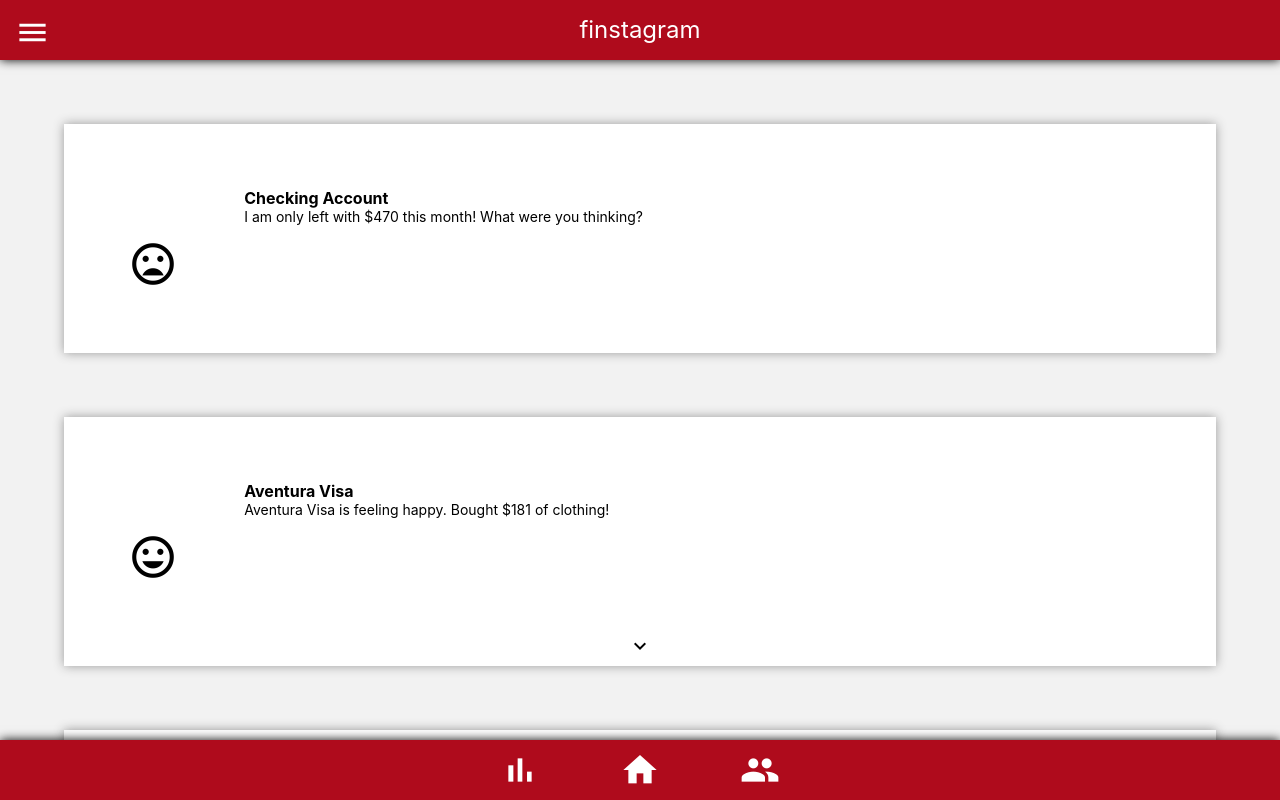
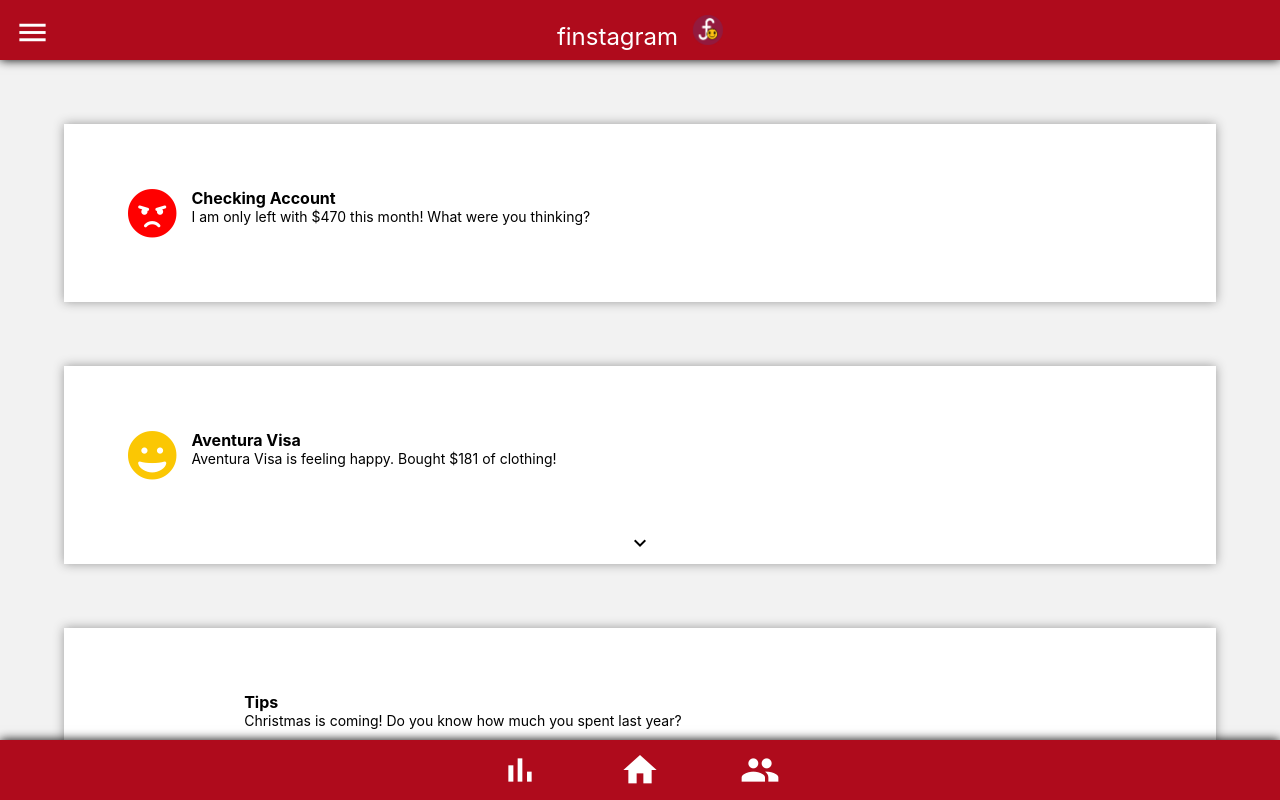
Before and after one commit to thomas-armena/cibc-hackathon-finstagram, a React (Create React App) app in the folder openbanking/: page / in a window 1280 px wide. Built offline with nearby package versions, Linux system fonts and the light colour scheme; no server answers; the HTML template or start-up script is replaced by a standard one.

Commit message:
added icons

```diff
--- a/openbanking/public/index.html
+++ b/openbanking/public/index.html
@@ -5,6 +5,7 @@
     <link rel="shortcut icon" href="%PUBLIC_URL%/favicon.ico">
     <meta name="viewport" content="width=device-width, initial-scale=1, shrink-to-fit=no">
     <link rel="stylesheet" href="https://fonts.googleapis.com/icon?family=Material+Icons">
+    <link rel='stylesheet' href='https://use.fontawesome.com/releases/v5.5.0/css/all.css' integrity='sha384-B4dIYHKNBt8Bc12p+WXckhzcICo0wtJAoU8YZTY5qE0Id1GSseTk6S+L3BlXeVIU' crossorigin='anonymous'>
     <meta name="theme-color" content="#000000">
     <!--
       manifest.json provides metadata used when your web app is added to the
--- a/openbanking/src/App.js
+++ b/openbanking/src/App.js
@@ -63,7 +63,9 @@ class App extends Component {
 				<div className={contentClass}>
 					{/*Menu Bar */}
 					<div className="menubar">
-						<div className="menubar-title">finstagram</div>
+						<div className="menubar-title">finstagram<img src="finstagram.png" style={{
+							marginLeft:'15px'
+						}} height={30} width={30} /></div>
 						<div className="menubar-menu"><i onClick={this.handleMenuClick} className="material-icons">menu</i></div>
 					</div>
 
--- a/openbanking/src/components/Suggestion.js
+++ b/openbanking/src/components/Suggestion.js
@@ -7,7 +7,7 @@ export default class Suggestion extends Component {
     render(){
       return(
           <div className="suggestion">
-            <i className="material-icons" style={{fontSize:"50px"}}>{this.props.icon}</i>
+            <i className={this.props.iconclass} style={{fontSize:"50px", color:this.props.iconcolor}}>{this.props.icon}</i>
             <div style={{marginLeft:'15px'}}>
               <div><b>{this.props.title}</b></div>
               <div style={{fontSize:'14px'}}>{this.props.message}</div>
--- a/openbanking/src/pages/Livefeed.js
+++ b/openbanking/src/pages/Livefeed.js
@@ -78,14 +78,18 @@ export default class Livefeed extends Component {
       <div>
         <div className="lf-item">
           <Suggestion
-            icon="mood_bad"
+            iconclass="fas fa-angry"
+            icon=""
+            iconcolor="red"
             title="Checking Account"
             message="I am only left with $470 this month! What were you thinking?"
           />
         </div>
         <div className="lf-item" onClick={this.handleHide1}>
           <Suggestion
-            icon="mood"
+            iconclass="fas fa-grin"
+            icon=""
+            iconcolor="#FBC703"
             title="Aventura Visa"
             message="Aventura Visa is feeling happy. Bought $181 of clothing!"
           />
@@ -105,7 +109,9 @@ export default class Livefeed extends Component {
 
         <div className="lf-item">
           <Suggestion
+            iconclass="material-icons"
             icon="monetization_on"
+            iconcolor="green"
             title="Tips"
             message="Christmas is coming! Do you know how much you spent last year?"
           />
@@ -113,7 +119,9 @@ export default class Livefeed extends Component {
 
         <div className="lf-item">
           <Suggestion
+            iconclass="material-icons"
             icon="monetization_on"
+            iconcolor="green"
             title="Tips"
             message="You will have to work 10 hours extra to make up for your credit card bill."
           />
@@ -121,9 +129,11 @@ export default class Livefeed extends Component {
 
         <div className="lf-item" onClick={this.handleHide2}>
           <Suggestion
-            icon="mood_bad"
+            iconclass="fas fa-frown-open"
+            icon=""
+            iconcolor="purple"
             title="Aventura Visa"
-            message=" Aventura Visa is feeling anxious about your spending. Next time try waiting for Black Friday for tech purchases!"
+            message=" Aventura Visa is feeling anxious because you spent $165! Next time try waiting for Black Friday for tech purchases!"
           />
           <div className={this.state.exp2}>
             <i style={{display: "block", textAlign: 'center', width: '100%'}} className="material-icons">expand_more</i>
@@ -146,7 +156,9 @@ export default class Livefeed extends Component {
 
         <div className="lf-item">
           <Suggestion
-            icon="mood"
+            iconclass="fas fa-grin"
+            icon=""
+            iconcolor="#FBC703"
             title="Savings Account"
             message="Is excited by the growth."
           />
@@ -154,7 +166,9 @@ export default class Livefeed extends Component {
 
         <div className="lf-item">
           <Suggestion
+            iconclass="material-icons"
             icon="people"
+            iconcolor="blue"
             title="Bruce Banner"
             message="Bruce Banner has reached his Cancun Trip goals! You have currently saved 80%."
           />
```
Also changed, not shown: openbanking/public/finstagram.png (added).
